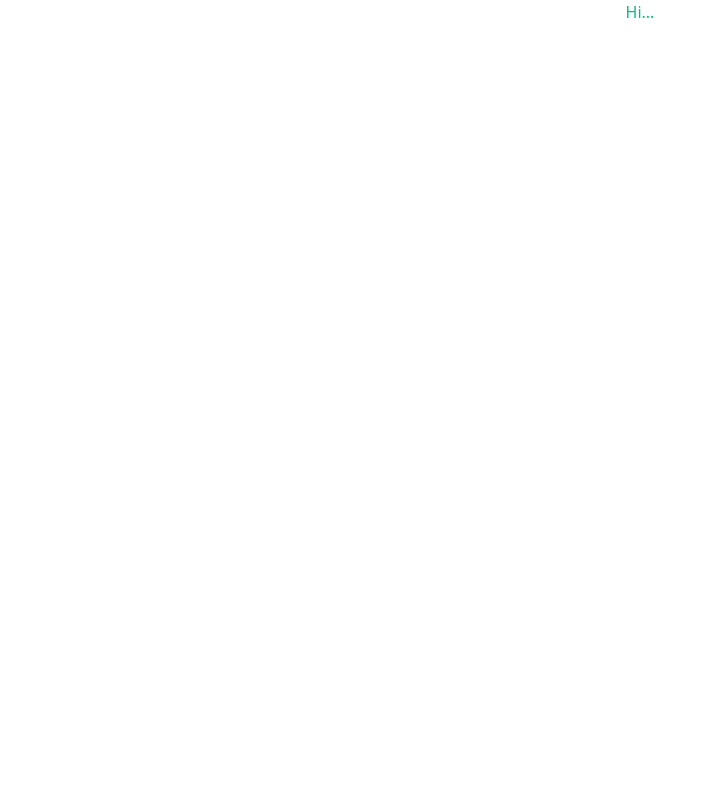
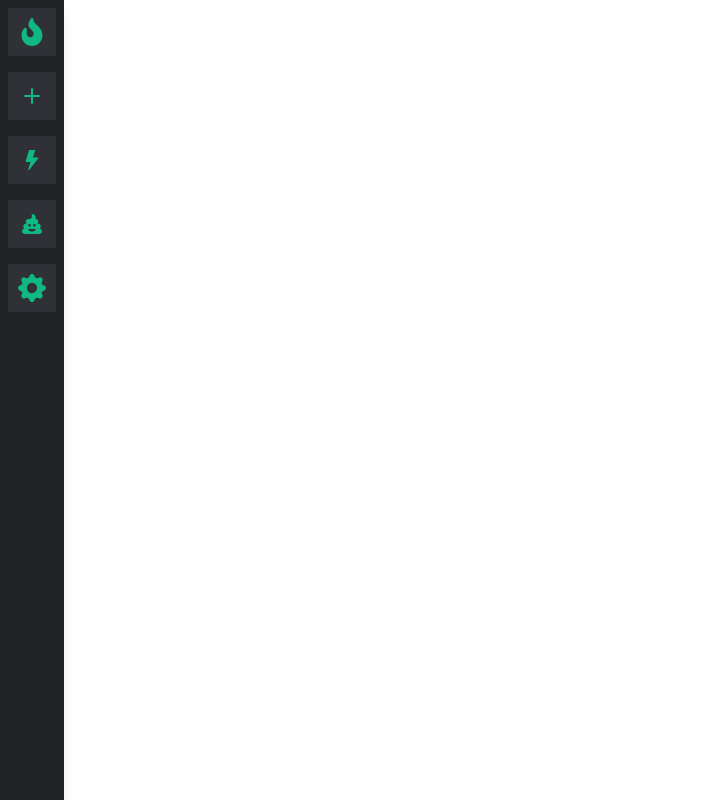
Before and after one commit to anuragarwalkar/tailwind-discord-animated-nav, a React (Create React App) app: page / in a window 1280 px wide. Shown: the whole page, without its empty margins (0-708 px from the left). Built offline with nearby package versions, Linux system fonts and the light colour scheme.

Commit message:
added basic sidebar

```diff
--- a/src/App.js
+++ b/src/App.js
@@ -1,5 +1,18 @@
+import React from "react";
+import Sidebar from "./components/Sidebar";
+
 function App() {
-  return <p className="text-center text-green-500">Hi...</p>;
+  // useEffect(() => {
+  //   const className = "dark";
+  //   const bodyClass = window.document.body.classList;
+
+  //   true ? bodyClass.add(className) : bodyClass.remove(className);
+  // }, []);
+  return (
+    <div className="flex">
+      <Sidebar />
+    </div>
+  );
 }
 
 export default App;
--- /dev/null
+++ b/src/components/Sidebar.js
@@ -0,0 +1,22 @@
+import React from "react";
+import { BsFillLightningFill, BsGearFill, BsPlus } from "react-icons/bs";
+import { FaFire, FaPoo } from "react-icons/fa";
+
+function Sidebar() {
+  return (
+    <div
+      className="fixed top-0 left-0 h-screen w-16 flex flex-col
+      bg-white bg-gray-900 shadow-lg"
+    >
+      <SidebarIcon icon={<FaFire size="28" />} />
+      <SidebarIcon icon={<BsPlus size="32" />} />
+      <SidebarIcon icon={<BsFillLightningFill size="20" />} />
+      <SidebarIcon icon={<FaPoo size="20" />} />
+      <SidebarIcon icon={<BsGearFill size="28" />} />
+    </div>
+  );
+}
+
+const SidebarIcon = ({ icon }) => <div className="sidebar-icon">{icon}</div>;
+
+export default Sidebar;
--- a/src/index.css
+++ b/src/index.css
@@ -2,3 +2,9 @@
 @tailwind base;
 @tailwind components;
 @tailwind utilities;
+
+@layer components {
+  .sidebar-icon {
+    @apply relative flex items-center justify-center h-12 w-12 mt-2 mb-2 mx-auto bg-gray-800 text-green-500 hover:bg-green-600 hover:text-white;
+  }
+}
--- a/tailwind.config.js
+++ b/tailwind.config.js
@@ -1,10 +1,28 @@
+require("tailwindcss/colors");
+
 module.exports = {
+  enabled: true,
   mode: "jit",
-  enabled: true,
   purge: ["./src/**/*.{js,jsx,ts,tsx}", "./public/index.html"],
   darkMode: "class", // class, 'media' or boolean
   theme: {
-    extend: {},
+    extend: {
+      colors: {
+        gray: {
+          900: "#202225",
+          800: "#2f3136",
+          700: "#36393f",
+          600: "#4f545c",
+          400: "#d4d7dc",
+          300: "#e3e5e8",
+          200: "#ebedef",
+          100: "#f2f3f5",
+        },
+      },
+      spacing: {
+        88: "22rem",
+      },
+    },
   },
   variants: {},
   plugins: [],
```
